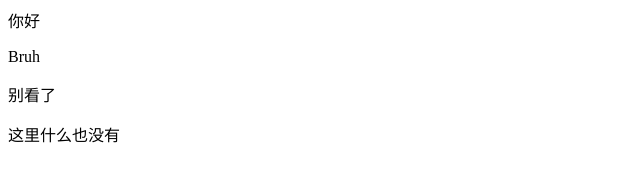
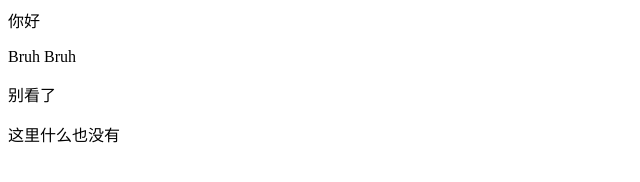
Before and after one commit to FluffiLyn/fluffilyn.github.io, a plain HTML site: page index.html in a window 1280 px wide. Shown: the full height of the page, 0-640 px from the left. Drawn offline with Linux system fonts and the light colour scheme.

Commit message:
Update index.html

```diff
--- a/index.html
+++ b/index.html
@@ -1,4 +1,4 @@
 <head>你好</head>
-<p>Bruh</p>
+<p>Bruh Bruh</p>
 <p>别看了</p>
 <p>这里什么也没有</p>
```
